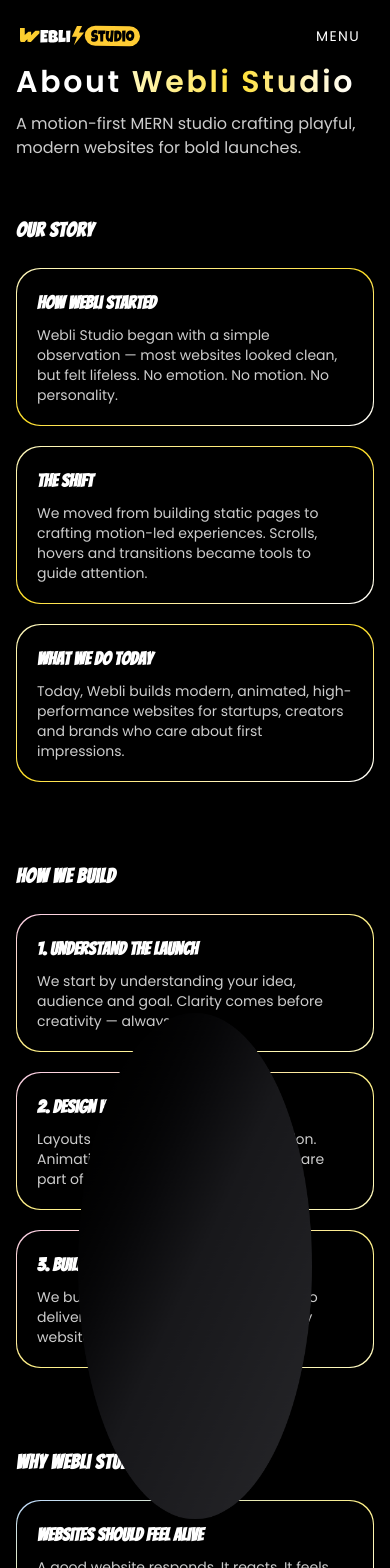
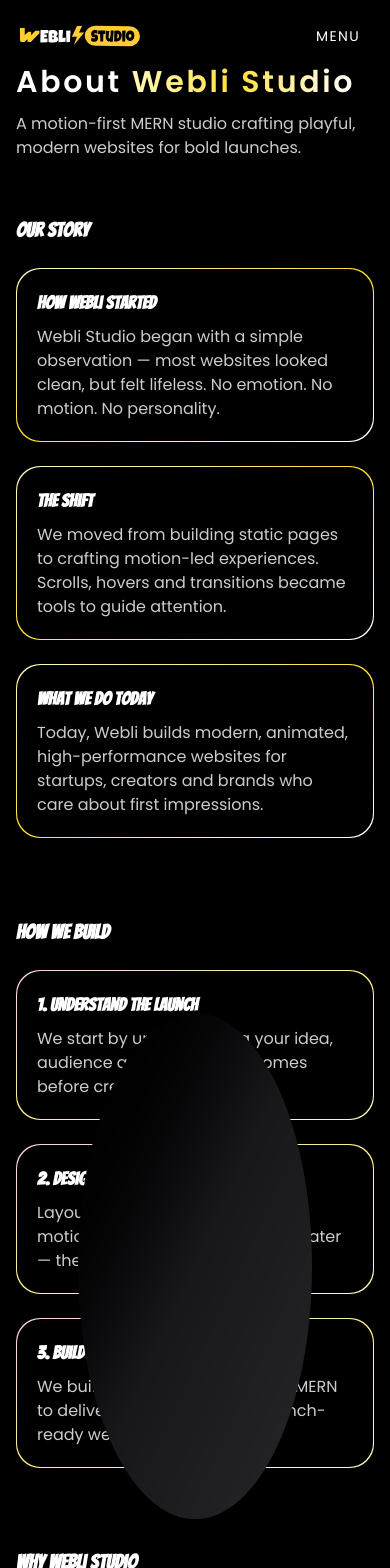
Before and after one commit to rishabh0777/webli-v2, a Next.js app in the folder weblistudio/: page /about in a window 390 px wide. Shown: the top 1568 px of the page. Built offline with nearby package versions, Linux system fonts and the light colour scheme.

Commit message:
feat: Enhance AboutPage with GSAP animations and scroll-trigger effects for sections

```diff
--- a/weblistudio/src/app/about/index.js
+++ b/weblistudio/src/app/about/index.js
@@ -9,43 +9,97 @@
 gsap.registerPlugin(ScrollTrigger);
 
 export default function AboutPage() {
-  const sectionRef = useRef(null);
-  const blocksRef = useRef([]);
+  const pageRef = useRef(null);
 
-  /* Set initial opacity safely */
-  useGSAP(() => {
-    gsap.set(blocksRef.current, { opacity: 0 });
-  }, []);
+  const headerRef = useRef(null);
+  const storyRef = useRef(null);
+  const processRef = useRef(null);
+  const beliefRef = useRef(null);
+  const ctaRef = useRef(null);
 
-  /* Scroll animations */
-  useGSAP(() => {
-    const ctx = gsap.context(() => {
-      blocksRef.current.forEach((el, i) => {
-        if (!el) return;
-
+  useGSAP(
+    () => {
+      /* PAGE HEADER */
       gsap.fromTo(
-          el,
+        headerRef.current.children,
         { y: 30, opacity: 0 },
         {
           y: 0,
           opacity: 1,
-            duration: 0.9,
+          duration: 1,
           ease: "power3.out",
-            delay: i * 0.06,
-            immediateRender: false,
+          stagger: 0.12,
           scrollTrigger: {
-              trigger: el,
+            trigger: headerRef.current,
+            start: "top 80%",
+            once: true,
+          },
+        }
+      );
+
+      /* STORY SECTION */
+      animateSection(storyRef.current);
+
+      /* PROCESS SECTION */
+      animateSection(processRef.current);
+
+      /* BELIEF SECTION */
+      animateSection(beliefRef.current);
+
+      /* CTA */
+      gsap.fromTo(
+        ctaRef.current,
+        { y: 20, opacity: 0 },
+        {
+          y: 0,
+          opacity: 1,
+          duration: 0.8,
+          ease: "power3.out",
+          scrollTrigger: {
+            trigger: ctaRef.current,
             start: "top 85%",
             once: true,
           },
         }
       );
+    },
+    { scope: pageRef }
+  );
+
+  function animateSection(section) {
+    const heading = section.querySelector("h2");
+    const cards = section.querySelectorAll(".animate-card");
+
+    const tl = gsap.timeline({
+      scrollTrigger: {
+        trigger: section,
+        start: "top 80%",
+        once: true,
+      },
     });
-    }, sectionRef);
 
-    ScrollTrigger.refresh();
-    return () => ctx.revert();
-  }, []);
+    tl.fromTo(
+      heading,
+      { y: 20, opacity: 0 },
+      {
+        y: 0,
+        opacity: 1,
+        duration: 0.6,
+        ease: "power3.out",
+      }
+    ).fromTo(
+      cards,
+      { y: 30, opacity: 0 },
+      {
+        y: 0,
+        opacity: 1,
+        duration: 0.8,
+        ease: "power3.out",
+        stagger: 0.12,
+      },
+      "-=0.2"
+    );
+  }
 
   const storyCards = [
     {
@@ -101,13 +155,9 @@
     },
   ];
 
-  let index = 0;
-
-  /* Reusable gradient wrapper */
   const GradientCard = ({ children, gradient }) => (
     <div
-      ref={(el) => (blocksRef.current[index++] = el)}
-      className={`rounded-3xl bg-gradient-to-br ${gradient} p-[1px] shadow-lg`}
+      className={`animate-card rounded-3xl bg-gradient-to-br ${gradient} p-[1px] shadow-lg`}
     >
       <div className="rounded-3xl bg-black p-5 sm:p-6 h-full">
         {children}
@@ -117,13 +167,13 @@
 
   return (
     <main
-      ref={sectionRef}
+      ref={pageRef}
       className="relative bg-black py-16 sm:py-20 lg:py-28"
     >
       <div className="max-w-6xl mx-auto px-4 sm:px-6 lg:px-8 relative">
 
-        {/* PAGE HEADER */}
-        <div className="mb-14">
+        {/* HEADER */}
+        <div ref={headerRef} className="mb-14">
           <h1 className="text-3xl sm:text-4xl lg:text-5xl font-semibold tracking-[0.09em] text-white">
             About
             <span className="bg-gradient-to-r from-yellow-100 via-yellow-300 to-white bg-clip-text text-transparent">
@@ -136,76 +186,61 @@
         </div>
 
         {/* STORY */}
-        <section className="mb-20">
-          <h2 className="text-xl sm:text-2xl font-semibold tracking-wide text-white mb-6">
+        <section ref={storyRef} className="mb-20">
+          <h2 className="text-xl sm:text-2xl font-semibold text-white mb-6">
             Our Story
           </h2>
-
-          <div className="grid md:grid-cols-3 gap-5 sm:gap-6">
+          <div className="grid md:grid-cols-3 gap-6">
             {storyCards.map((card) => (
               <GradientCard
                 key={card.title}
                 gradient="from-yellow-100 via-yellow-300 to-white"
               >
-                <h3 className="text-lg font-semibold text-white">
-                  {card.title}
-                </h3>
-                <p className="mt-2 text-sm sm:text-base text-white/80">
-                  {card.text}
-                </p>
+                <h3 className="text-lg font-semibold text-white">{card.title}</h3>
+                <p className="mt-2 text-white/80">{card.text}</p>
               </GradientCard>
             ))}
           </div>
         </section>
 
         {/* PROCESS */}
-        <section className="mb-20">
-          <h2 className="text-xl sm:text-2xl font-semibold tracking-wide text-white mb-6">
+        <section ref={processRef} className="mb-20">
+          <h2 className="text-xl sm:text-2xl font-semibold text-white mb-6">
             How We Build
           </h2>
-
-          <div className="grid md:grid-cols-3 gap-5 sm:gap-6">
+          <div className="grid md:grid-cols-3 gap-6">
             {processCards.map((card) => (
               <GradientCard
                 key={card.title}
                 gradient="from-pink-200 via-yellow-200 to-yellow-100"
               >
-                <h3 className="text-lg font-semibold text-white">
-                  {card.title}
-                </h3>
-                <p className="mt-2 text-sm sm:text-base text-white/80">
-                  {card.text}
-                </p>
+                <h3 className="text-lg font-semibold text-white">{card.title}</h3>
+                <p className="mt-2 text-white/80">{card.text}</p>
               </GradientCard>
             ))}
           </div>
         </section>
 
         {/* BELIEFS */}
-        <section className="mb-20">
-          <h2 className="text-xl sm:text-2xl font-semibold tracking-wide text-white mb-6">
+        <section ref={beliefRef} className="mb-20">
+          <h2 className="text-xl sm:text-2xl font-semibold text-white mb-6">
             Why Webli Studio
           </h2>
-
-          <div className="grid md:grid-cols-3 gap-5 sm:gap-6">
+          <div className="grid md:grid-cols-3 gap-6">
             {beliefCards.map((card) => (
               <GradientCard
                 key={card.title}
                 gradient="from-blue-200 via-yellow-200 to-white"
               >
-                <h3 className="text-lg font-semibold text-white">
-                  {card.title}
-                </h3>
-                <p className="mt-2 text-sm sm:text-base text-white/80">
-                  {card.text}
-                </p>
+                <h3 className="text-lg font-semibold text-white">{card.title}</h3>
+                <p className="mt-2 text-white/80">{card.text}</p>
               </GradientCard>
             ))}
           </div>
         </section>
 
         {/* CTA */}
-        <div className="text-center">
+        <div ref={ctaRef} className="text-center">
           <Link
             href="/contact"
             className="inline-flex items-center gap-3 text-sm sm:text-base tracking-wide uppercase text-white/80 hover:text-black px-8 py-4 border border-white/20 rounded-full hover:bg-gradient-to-r from-yellow-400 via-white to-yellow-200 transition"
```
Lines whose indentation alone changed are shown as unchanged.
